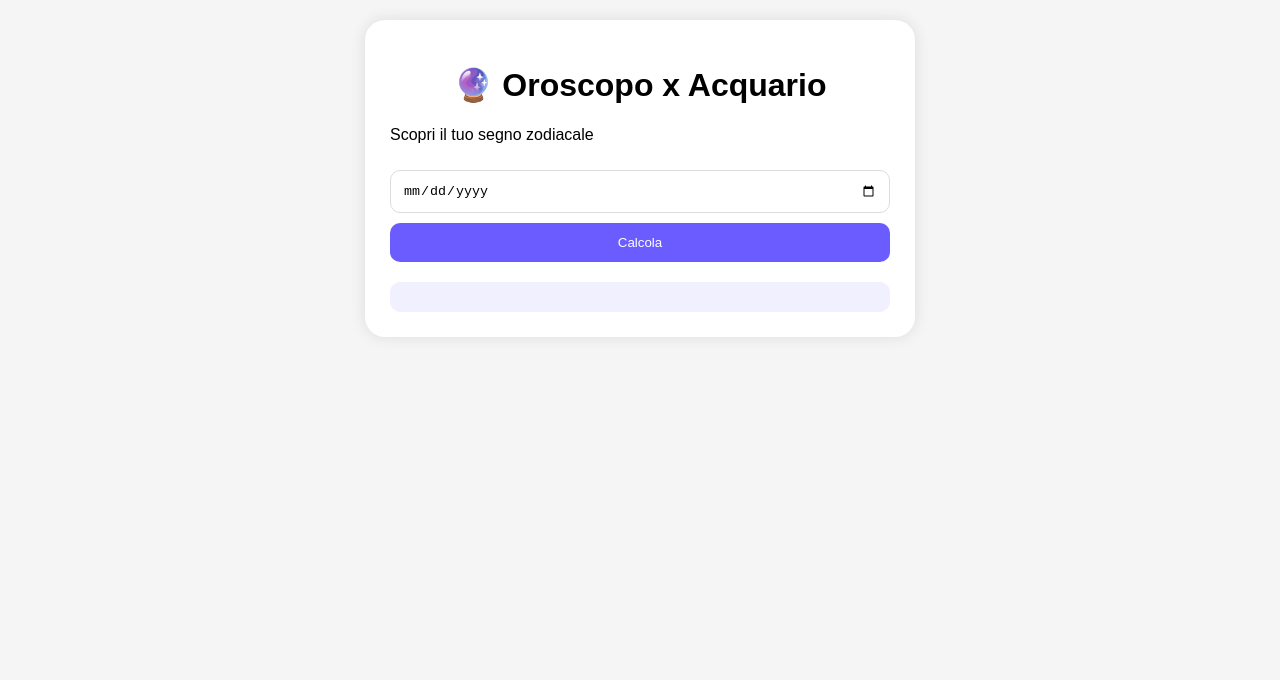
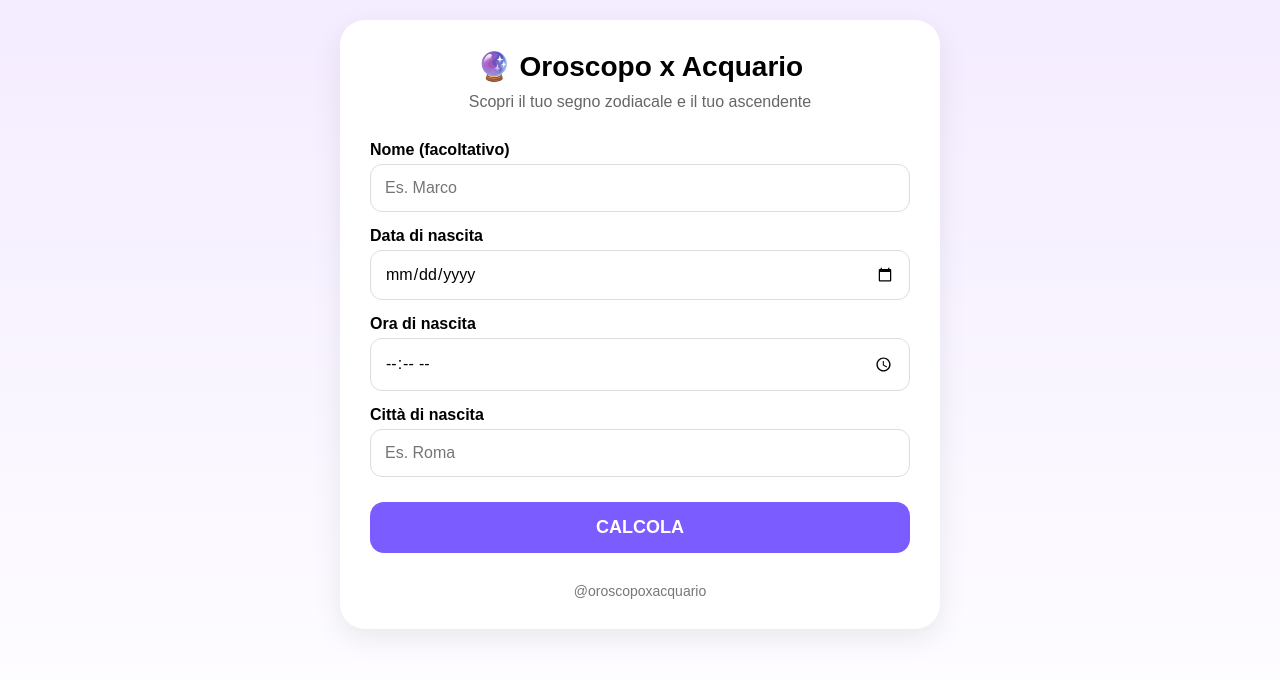
Before and after one commit to marcorosati83-lgtm/ascendente, a plain HTML site: page index.html in a window 1280 px wide. Drawn offline with Linux system fonts and the light colour scheme.

Commit message:
Update index.html

```diff
--- a/index.html
+++ b/index.html
@@ -3,51 +3,97 @@
 <head>
 <meta charset="UTF-8">
 <meta name="viewport" content="width=device-width, initial-scale=1.0">
-<title>Oroscopo x Acquario - Calcola Ascendente</title>
+
+<title>Scopri il tuo Segno e Ascendente</title>
 
 <style>
+
+*{
+margin:0;
+padding:0;
+box-sizing:border-box;
+font-family:Arial,sans-serif;
+}
+
 body{
-    font-family:Arial, sans-serif;
-    background:#f5f5f5;
-    margin:0;
+background:linear-gradient(180deg,#f4ecff,#ffffff);
+min-height:100vh;
 padding:20px;
 }
 
 .container{
-    max-width:500px;
+max-width:600px;
 margin:auto;
 background:white;
-    padding:25px;
-    border-radius:20px;
-    box-shadow:0 0 15px rgba(0,0,0,.1);
+padding:30px;
+border-radius:25px;
+box-shadow:0 10px 30px rgba(0,0,0,.08);
 }
 
-h1{
+.logo{
 text-align:center;
+font-size:28px;
+font-weight:bold;
+margin-bottom:10px;
 }
 
-input,button{
+.subtitle{
+text-align:center;
+color:#666;
+margin-bottom:30px;
+}
+
+label{
+display:block;
+margin-top:15px;
+margin-bottom:5px;
+font-weight:bold;
+}
+
+input{
 width:100%;
-    padding:12px;
-    margin-top:10px;
-    border-radius:10px;
+padding:14px;
 border:1px solid #ddd;
-    box-sizing:border-box;
+border-radius:12px;
+font-size:16px;
 }
 
 button{
-    background:#6a5cff;
+width:100%;
+padding:15px;
+margin-top:25px;
+background:#7b5cff;
 color:white;
 border:none;
+border-radius:14px;
+font-size:18px;
+font-weight:bold;
 cursor:pointer;
 }
 
+button:hover{
+opacity:.9;
+}
+
 .result{
-    margin-top:20px;
-    padding:15px;
-    background:#f0f0ff;
-    border-radius:10px;
+margin-top:25px;
+padding:20px;
+background:#f7f4ff;
+border-radius:16px;
+display:none;
 }
+
+.result h2{
+margin-bottom:10px;
+}
+
+.footer{
+margin-top:30px;
+text-align:center;
+font-size:14px;
+color:#777;
+}
+
 </style>
 </head>
 
@@ -55,15 +101,58 @@ button{
 
 <div class="container">
 
-<h1>🔮 Oroscopo x Acquario</h1>
+<div class="logo">
+🔮 Oroscopo x Acquario
+</div>
 
-<p>Scopri il tuo segno zodiacale</p>
+<div class="subtitle">
+Scopri il tuo segno zodiacale e il tuo ascendente
+</div>
 
-<input type="date" id="birthDate">
+<label>Nome (facoltativo)</label>
+<input type="text" id="nome" placeholder="Es. Marco">
 
-<button onclick="calcolaSegno()">Calcola</button>
+<label>Data di nascita</label>
+<input type="date" id="data">
 
-<div class="result" id="risultato"></div>
+<label>Ora di nascita</label>
+<input type="time" id="ora">
+
+<label>Città di nascita</label>
+<input
+type="text"
+id="citta"
+placeholder="Es. Roma"
+list="listaCitta">
+
+<datalist id="listaCitta">
+<option value="Roma">
+<option value="Milano">
+<option value="Napoli">
+<option value="Torino">
+<option value="Palermo">
+<option value="Genova">
+<option value="Bologna">
+<option value="Firenze">
+<option value="Bari">
+<option value="Velletri">
+</datalist>
+
+<button onclick="calcolaSegno()">
+CALCOLA
+</button>
+
+<div class="result" id="result">
+
+<h2 id="segno"></h2>
+
+<p id="testo"></p>
+
+</div>
+
+<div class="footer">
+@oroscopoxacquario
+</div>
 
 </div>
 
@@ -71,35 +160,52 @@ button{
 
 function calcolaSegno(){
 
-let data = document.getElementById("birthDate").value;
+const data=document.getElementById("data").value;
 
 if(!data){
-    alert("Inserisci la data");
+alert("Inserisci la data di nascita");
 return;
 }
 
-let d = new Date(data);
+const d=new Date(data);
 
-let giorno = d.getDate();
-let mese = d.getMonth()+1;
+const giorno=d.getDate();
+const mese=d.getMonth()+1;
 
 let segno="";
 
-if((mese==1 && giorno>=20)||(mese==2 && giorno<=18)) segno="Acquario ♒";
-else if((mese==2 && giorno>=19)||(mese==3 && giorno<=20)) segno="Pesci ♓";
-else if((mese==3 && giorno>=21)||(mese==4 && giorno<=19)) segno="Ariete ♈";
-else if((mese==4 && giorno>=20)||(mese==5 && giorno<=20)) segno="Toro ♉";
-else if((mese==5 && giorno>=21)||(mese==6 && giorno<=20)) segno="Gemelli ♊";
-else if((mese==6 && giorno>=21)||(mese==7 && giorno<=22)) segno="Cancro ♋";
-else if((mese==7 && giorno>=23)||(mese==8 && giorno<=22)) segno="Leone ♌";
-else if((mese==8 && giorno>=23)||(mese==9 && giorno<=22)) segno="Vergine ♍";
-else if((mese==9 && giorno>=23)||(mese==10 && giorno<=22)) segno="Bilancia ♎";
-else if((mese==10 && giorno>=23)||(mese==11 && giorno<=21)) segno="Scorpione ♏";
-else if((mese==11 && giorno>=22)||(mese==12 && giorno<=21)) segno="Sagittario ♐";
-else segno="Capricorno ♑";
+if((mese==1 && giorno>=20)||(mese==2 && giorno<=18))
+segno="Acquario ♒";
+else if((mese==2 && giorno>=19)||(mese==3 && giorno<=20))
+segno="Pesci ♓";
+else if((mese==3 && giorno>=21)||(mese==4 && giorno<=19))
+segno="Ariete ♈";
+else if((mese==4 && giorno>=20)||(mese==5 && giorno<=20))
+segno="Toro ♉";
+else if((mese==5 && giorno>=21)||(mese==6 && giorno<=20))
+segno="Gemelli ♊";
+else if((mese==6 && giorno>=21)||(mese==7 && giorno<=22))
+segno="Cancro ♋";
+else if((mese==7 && giorno>=23)||(mese==8 && giorno<=22))
+segno="Leone ♌";
+else if((mese==8 && giorno>=23)||(mese==9 && giorno<=22))
+segno="Vergine ♍";
+else if((mese==9 && giorno>=23)||(mese==10 && giorno<=22))
+segno="Bilancia ♎";
+else if((mese==10 && giorno>=23)||(mese==11 && giorno<=21))
+segno="Scorpione ♏";
+else if((mese==11 && giorno>=22)||(mese==12 && giorno<=21))
+segno="Sagittario ♐";
+else
+segno="Capricorno ♑";
 
-document.getElementById("risultato").innerHTML=
-"<h2>"+segno+"</h2>";
+document.getElementById("segno").innerHTML=
+"Il tuo segno è: " + segno;
+
+document.getElementById("testo").innerHTML=
+"Versione beta. Nel prossimo aggiornamento verrà calcolato automaticamente anche l'ascendente e sarà generata una card condivisibile.";
+
+document.getElementById("result").style.display="block";
 
 }
 
```
Lines whose indentation alone changed are shown as unchanged.
